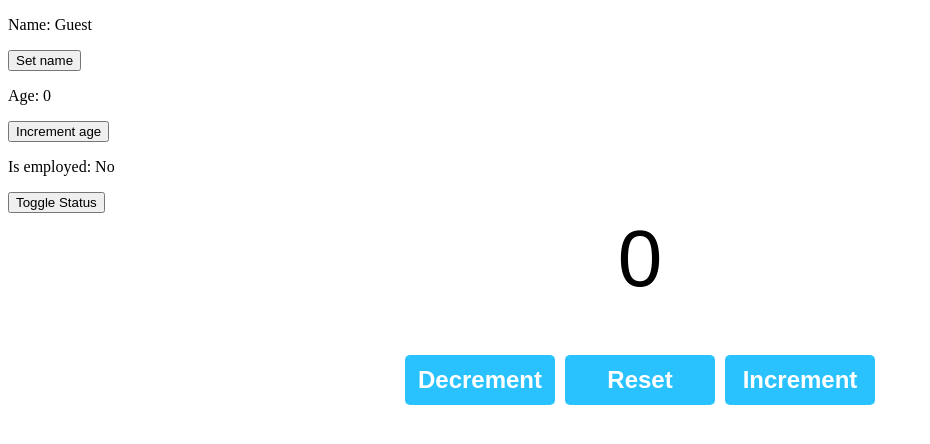
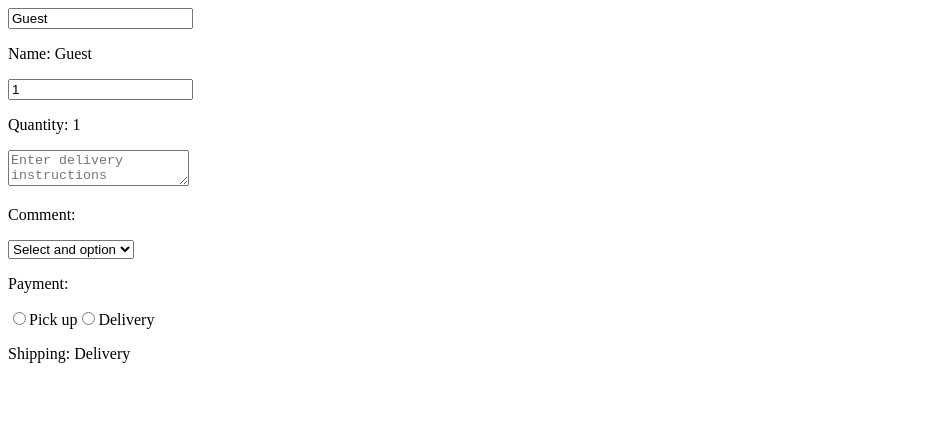
Before and after one commit to scottk4/react-tutorial, a React (Vite) app: page / in a window 1280 px wide. Shown: the top 444 px of the page, without its empty margins (0-930 px from the left). Built offline with nearby package versions, Linux system fonts and the light colour scheme.

Commit message:
form elements component

```diff
--- a/src/App.jsx
+++ b/src/App.jsx
@@ -7,7 +7,6 @@
     <>
 
     <MyComponent />
-    <Counter />
     </>
   );
 }
--- a/src/MyComponent.jsx
+++ b/src/MyComponent.jsx
@@ -3,28 +3,63 @@
 function MyComponent(){
 
     const [name, setName] = useState("Guest");
-    const [age, setAge] = useState(0)
-    const [isEmployed, setIsEmployed] = useState(false)
+    const [quantity, setQuantity] = useState(1);
+    const [comment, setComment] = useState("");
+    const [payment, setPayment] = useState("");
+    const [shipping, setShipping] = useState("Delivery");
 
-    const updateName = () => {
-        setName("Spongebob");
+    function handleNameChange(event){
+        setName(event.target.value);
     }
 
-    const updateAge = () => {
-        setAge(age+1);
+    function handleQuantityChange(event) {
+        setQuantity(event.target.value);
     }
-    const toggleEmployed = () => {
-        setIsEmployed(!isEmployed)
+
+    function handleCommentChange(event) {
+        setComment(event.target.value);
     }
-    return(<div>
-        <p>Name: {name} </p>
-        <button onClick={updateName}>Set name</button>
 
-        <p>Age: {age} </p>
-        <button onClick={updateAge}>Increment age</button>
-        <p>Is employed: {isEmployed ? "Yes" : "No"} </p>
-        <button onClick={toggleEmployed}>Toggle Status</button>
+    function handlePaymentChange(event){
+        setPayment(event.target.value);
+    }
 
-    </div>)
+    function handleShipping(event){
+        setShipping(event.target.value);
+    }
+
+    return (<div>
+                <input value={name} onChange={handleNameChange}/>
+                <p>Name: {name}</p>
+
+                <input value={quantity} type="number" onChange={handleQuantityChange}/>
+                <p>Quantity: {quantity}</p>
+
+                <textarea value={comment} onChange={handleCommentChange}
+                placeholder="Enter delivery instructions"/>
+                <p>Comment: {comment}</p>
+
+                <select value={payment} onChange={handlePaymentChange}>
+                    <option value="">Select and option</option>
+                    <option value="Visa">Visa</option>
+                    <option value="Mastercard">Mastercard</option>
+                    <option value="Giftcard">Giftcard</option>
+                </select>
+                <p>Payment: {payment}</p>
+
+                <label>
+                    <input type="radio" value="Pick Up"
+                           checked={shipping === "Pick up"}
+                           onChange={handleShipping}/>
+                    Pick up
+                </label>
+                <label>
+                    <input type="radio" value="Delivery"
+                       checked={shipping === "Pick up"}
+                       onChange={handleShipping} />
+                    Delivery
+                </label>
+                <p>Shipping: {shipping}</p>
+            </div>)
 }
 export default MyComponent
```
Also changed, not shown: src/Button.jsx (deleted, +0 -8 lines), src/Card.jsx (deleted, +0 -14 lines), src/List.jsx (deleted, +0 -23 lines), src/ProfilePicture.jsx (deleted, +0 -11 lines), src/Student.jsx (deleted, +0 -23 lines), src/UserGreeting.jsx (deleted, +0 -21 lines).
